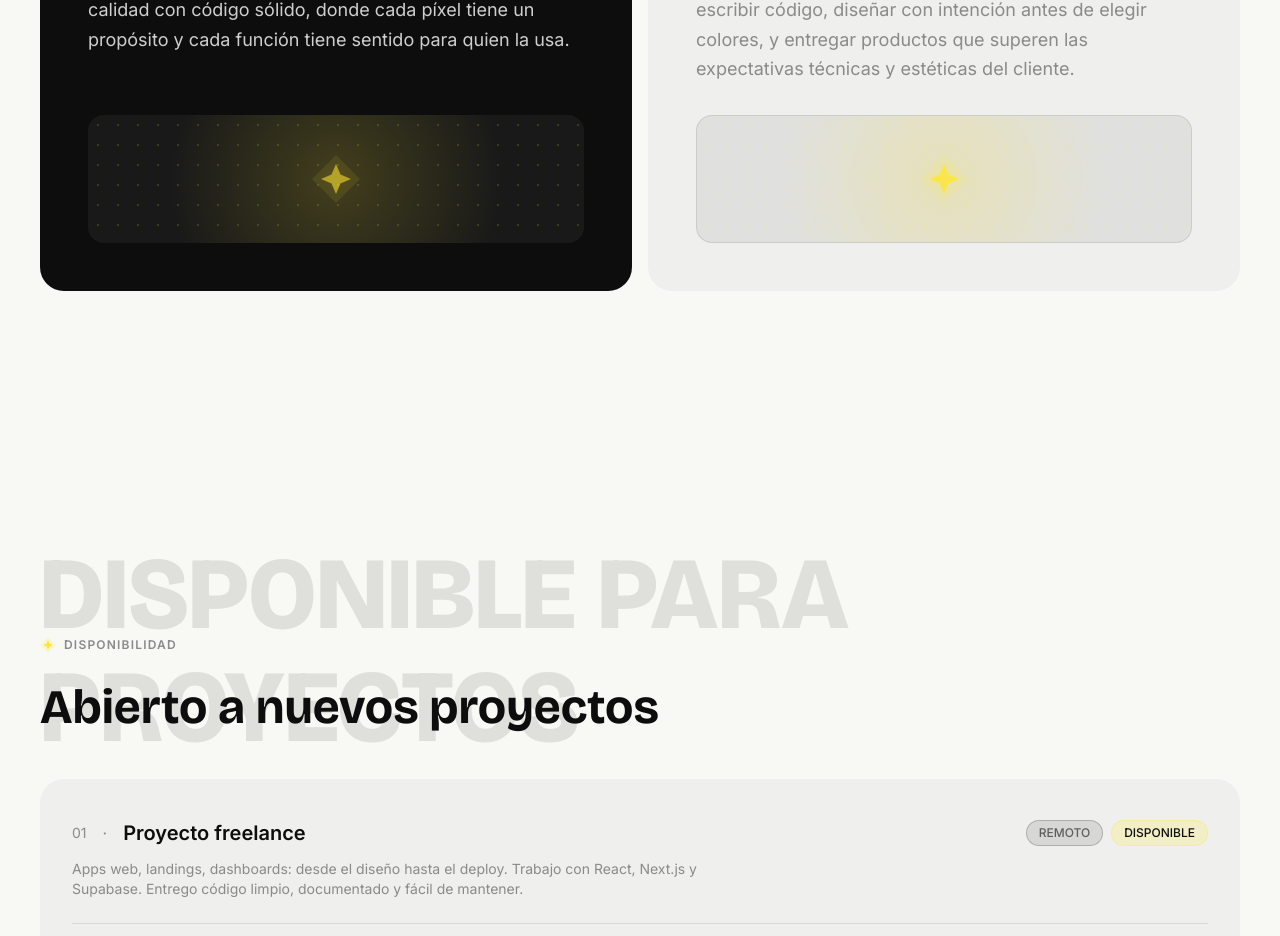
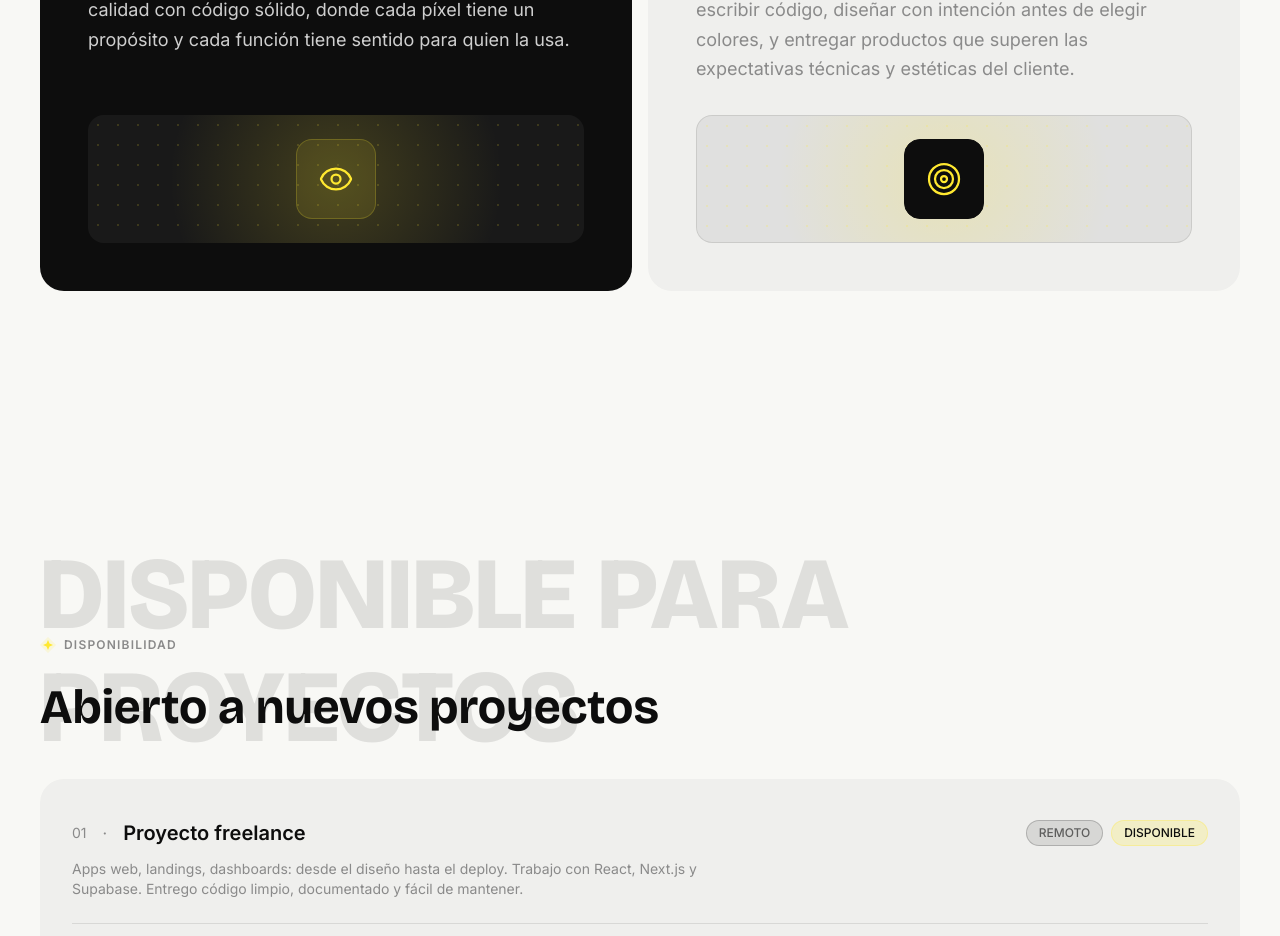
Before and after one commit to MiguelPCO/miguel-portfolio-studio, a React (Vite) app: page /about in a window 1280 px wide. Shown: the part 2514-3450 px from the top of the page. Built offline with nearby package versions, Linux system fonts and the light colour scheme.

Commit message:
feat(about): add icon tiles to vision and mission cards

```diff
--- a/src/components/about/VisionMission.jsx
+++ b/src/components/about/VisionMission.jsx
@@ -1,6 +1,6 @@
 import Card from '../ui/Card'
 import SectionTag from '../ui/SectionTag'
-import DiamondIcon from '../ui/DiamondIcon'
+import { Eye, Target } from 'lucide-react'
 import { useScrollReveal } from '../animations/useScrollReveal'
 import { useTranslate } from '../../context/LanguageContext'
 import { strings } from '../../i18n/strings'
@@ -33,14 +33,16 @@ export default function VisionMission() {
               </p>
             </div>
 
-            {/* Marca decorativa: grano de diamantes + glow acento */}
+            {/* Marca decorativa: puntos + glow acento + icono */}
             <div className="relative mt-8 w-full h-32 rounded-2xl overflow-hidden bg-white/5">
               <div className="absolute inset-0 opacity-[0.15]" style={DOT_PATTERN} />
               <div
                 className="absolute inset-0"
                 style={{ background: 'radial-gradient(circle at 50% 50%, rgba(255,232,48,0.18), transparent 65%)' }}
               />
-              <DiamondIcon className="absolute top-1/2 left-1/2 -translate-x-1/2 -translate-y-1/2 w-12 h-12 text-accent opacity-60" />
+              <div className="absolute top-1/2 left-1/2 -translate-x-1/2 -translate-y-1/2 w-20 h-20 rounded-2xl flex items-center justify-center bg-accent/10 border border-accent/20">
+                <Eye className="w-9 h-9 text-accent" strokeWidth={1.5} aria-hidden="true" />
+              </div>
             </div>
           </Card>
 
@@ -55,14 +57,16 @@ export default function VisionMission() {
               </p>
             </div>
 
-            {/* Marca decorativa: grano de diamantes + glow acento */}
+            {/* Marca decorativa: puntos + glow acento + icono */}
             <div className="relative mt-8 w-full h-32 rounded-2xl overflow-hidden bg-ink/[0.06] border border-ink/10">
               <div className="absolute inset-0 opacity-[0.2]" style={DOT_PATTERN} />
               <div
                 className="absolute inset-0"
                 style={{ background: 'radial-gradient(circle at 50% 50%, rgba(255,232,48,0.22), transparent 65%)' }}
               />
-              <DiamondIcon className="absolute top-1/2 left-1/2 -translate-x-1/2 -translate-y-1/2 w-12 h-12 text-accent opacity-80" />
+              <div className="absolute top-1/2 left-1/2 -translate-x-1/2 -translate-y-1/2 w-20 h-20 rounded-2xl flex items-center justify-center bg-ink border border-ink">
+                <Target className="w-9 h-9 text-accent" strokeWidth={1.5} aria-hidden="true" />
+              </div>
             </div>
           </Card>
         </div>
```
